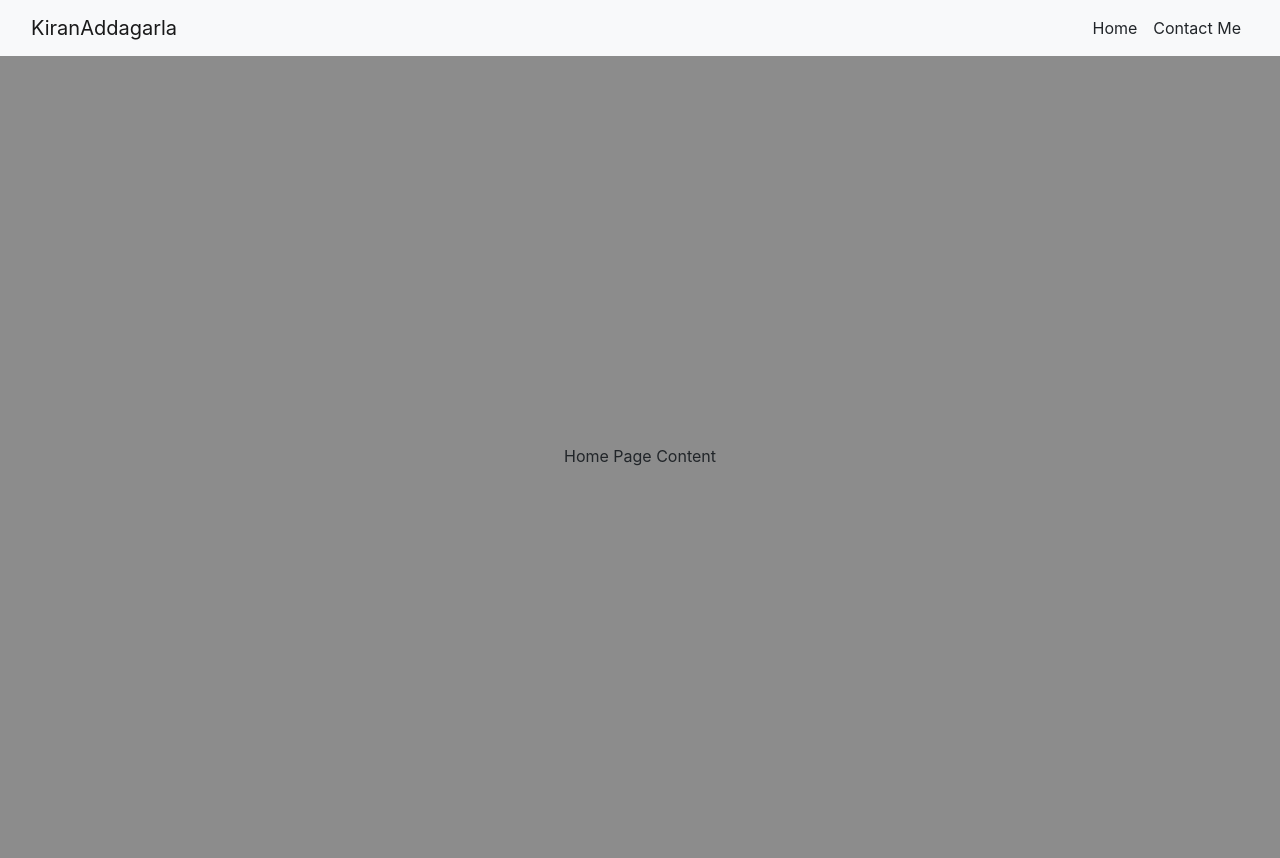
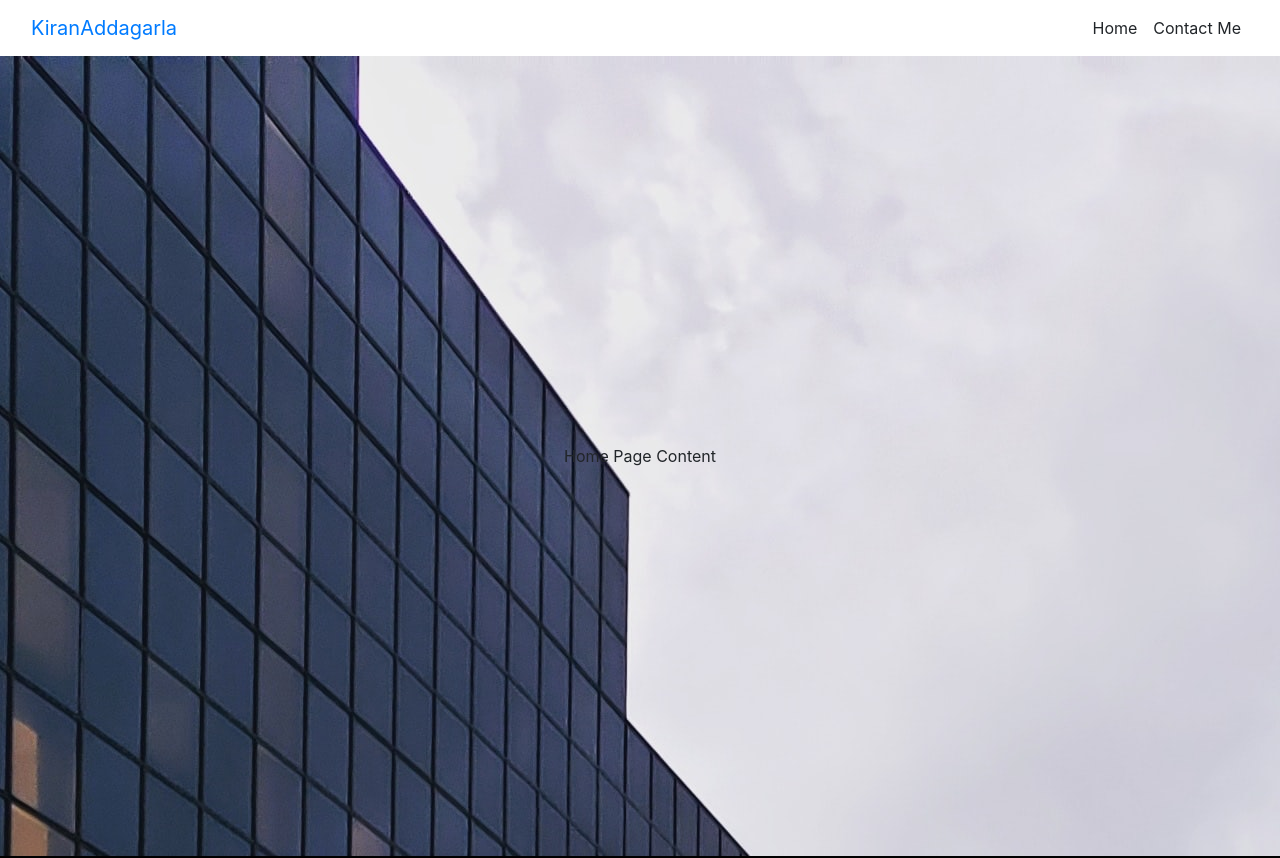
Before and after one commit to KiranAddagarla/ReactWebApplication, a React (Create React App) app: page / in a window 1280 px wide. Shown: the top 858 px of the page. Built offline with nearby package versions, Linux system fonts and the light colour scheme.

Commit message:
background and navbar transparent changes

```diff
--- a/src/App.css
+++ b/src/App.css
@@ -1,10 +1,15 @@
 .primary-section-container{
     height: 100vh;
     width: 100%;
-    background-color: #8c8c8c;
+    background: url(../src/MediaFiles/primary-background.jpg);
 }
 .secondary-section-container{
     height: 100vh;
     width: 100%;
     background-color: black;
 }
+
+.navigation-bar:{
+    background: transparent;
+    height: fit-content;
+}
--- a/src/Components/ContactMe.js
+++ b/src/Components/ContactMe.js
@@ -3,7 +3,7 @@ import React from "react";
 
 const ContactMe = () => {
     return (
-    <div id="contactMeConatiner" className="primary-section-container">
+    <div id="contactMeConatiner" className="d-flex justify-content-center secondary-section-container">
         <div className="align-self-center">
             Contact Page Content
         </div>
--- a/src/Components/Layout.js
+++ b/src/Components/Layout.js
@@ -28,7 +28,7 @@ const Layout = (props) => {
   return (
     <nav
       id="layout-navbar"
-      className="navbar navbar-expand-lg navbar-light bg-light"
+      className="navbar navbar-expand-lg navbar-transparent bg-transparent"
     >
       <div className="container-fluid">
         <div>
```
Also changed, not shown: src/Components/Portfolio.js (added), src/MediaFiles/primary-background.jpg (added).
